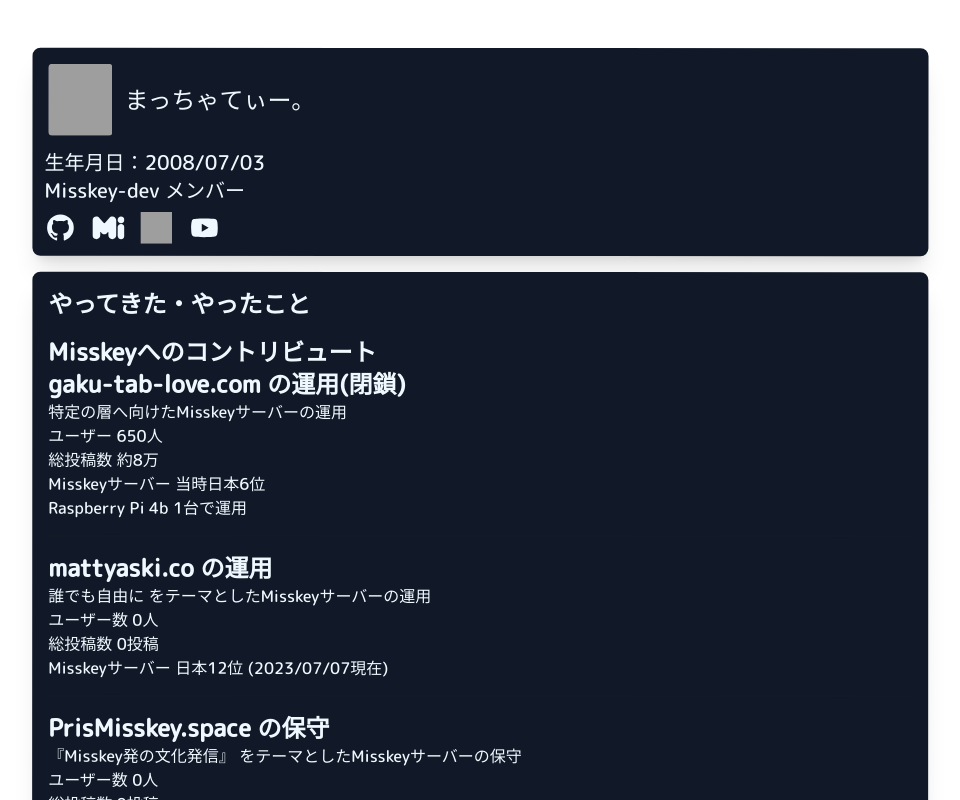
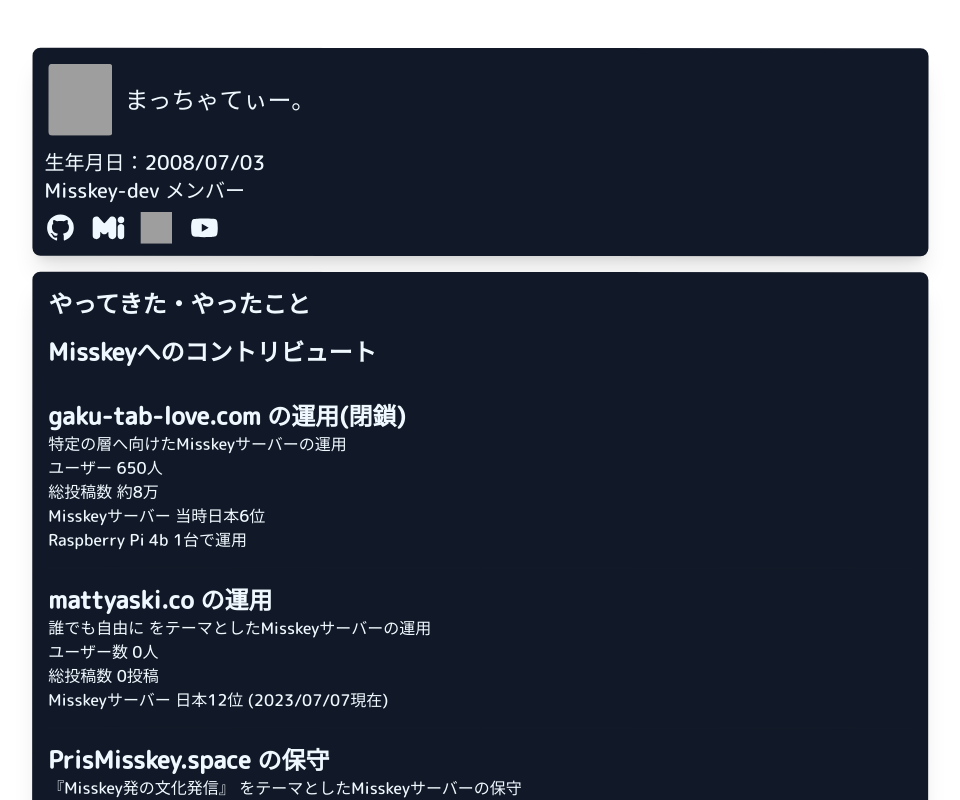
Before and after one commit to mattyatea/mattyateame, a React (Vite) app: page / in a window 1280 px wide. Shown: the top 800 px of the page, without its empty margins (160-1120 px from the left). Built offline with nearby package versions, Linux system fonts and the light colour scheme; no server answers; grey boxes are pictures that could not be loaded.

Commit message:
Update App.tsx

```diff
--- a/src/App.tsx
+++ b/src/App.tsx
@@ -104,6 +104,8 @@
             </div>
             <div className="flex-col p-4">
                 <h2 className="text-2xl font-bold">Misskeyへのコントリビュート</h2>
+            </div>
+            <div className="flex-col p-4">
                 <h2 className="text-2xl font-bold">gaku-tab-love.com の運用(閉鎖)</h2>
                 <p>特定の層へ向けたMisskeyサーバーの運用</p>
                 <p>ユーザー 650人</p>
```
